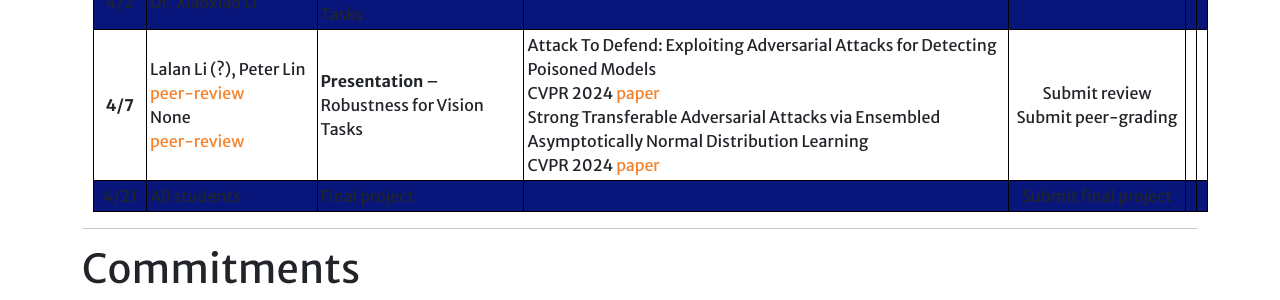
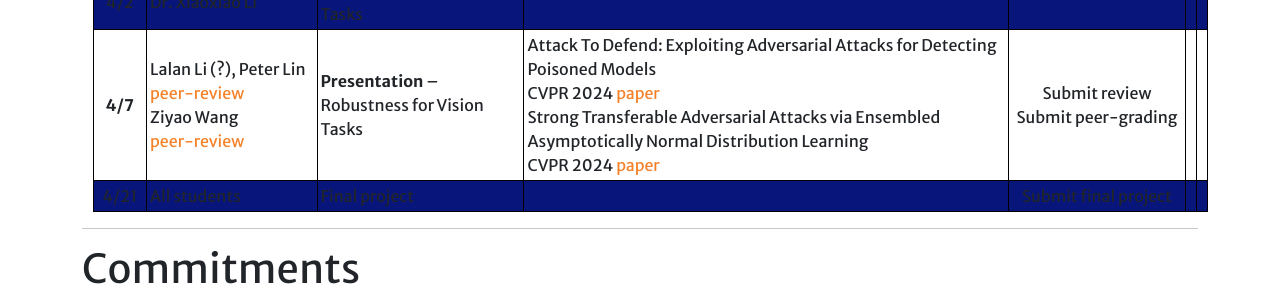
Before and after one commit to ubc-tea/EECE-570-2024w2, a Jekyll site: the page built from index.md, in a window 1280 px wide and 900 px high, scrolled down 4081 px. Shown: the part 153-453 px from the top of the window. Built offline with Jekyll 4.4.1, drawn with Linux system fonts in a browser that asks for light colours; a script that is not in the unit is left out; our own code applies the rules of GitHub Pages for plain Markdown files.

Commit message:
update presenter list

```diff
--- a/index.md
+++ b/index.md
@@ -146,7 +146,7 @@ Our schedule will be updated during the semester. Please frequently check the sc
 | 3/26  | Dr. Xiaoxiao Li | Vision Prompt Tuning                    |                  |                                   |
 |**3/31** | Dorna Dehghani, Hasti Jalali   <br> [peer-review]() <br>  Rui Guo, Bassant Medhat  <br> [peer-review]() | **Presentation** – <br> Vision Prompt Tuning | Visual Programming: Compositional visual reasoning without training <br> CVPR 2023 [paper](https://arxiv.org/pdf/2211.11559) <br> E^2VPT: An Effective and Efficient Approach for Visual Prompt Tuning <br> ICCV 2023 [paper](https://openaccess.thecvf.com/content/ICCV2023/papers/Han_E2VPT_An_Effective_and_Efficient_Approach_for_Visual_Prompt_Tuning_ICCV_2023_paper.pdf)|  Submit review <br> Submit peer-grading           |
 | 4/2  | Dr. Xiaoxiao Li | Robustness for Vision Tasks                    |                  |                                   |
-|**4/7** | Lalan Li (?), Peter Lin   <br> [peer-review]() <br>  None  <br> [peer-review]() | **Presentation** – <br> Robustness for Vision Tasks  | Attack To Defend: Exploiting Adversarial Attacks for Detecting Poisoned Models <br> CVPR 2024 [paper](https://openaccess.thecvf.com/content/CVPR2024/papers/Fares_Attack_To_Defend_Exploiting_Adversarial_Attacks_for_Detecting_Poisoned_Models_CVPR_2024_paper.pdf) <br>Strong Transferable Adversarial Attacks via Ensembled Asymptotically Normal Distribution Learning <br> CVPR 2024 [paper](https://arxiv.org/pdf/2411.07231v1)|  Submit review <br> Submit peer-grading           |
+|**4/7** | Lalan Li (?), Peter Lin   <br> [peer-review]() <br>  Ziyao Wang  <br> [peer-review]() | **Presentation** – <br> Robustness for Vision Tasks  | Attack To Defend: Exploiting Adversarial Attacks for Detecting Poisoned Models <br> CVPR 2024 [paper](https://openaccess.thecvf.com/content/CVPR2024/papers/Fares_Attack_To_Defend_Exploiting_Adversarial_Attacks_for_Detecting_Poisoned_Models_CVPR_2024_paper.pdf) <br>Strong Transferable Adversarial Attacks via Ensembled Asymptotically Normal Distribution Learning <br> CVPR 2024 [paper](https://arxiv.org/pdf/2411.07231v1)|  Submit review <br> Submit peer-grading           |
 | 4/21  | All students      | Final project                                                        |                  | Submit final project              |
 
 <hr>
```
